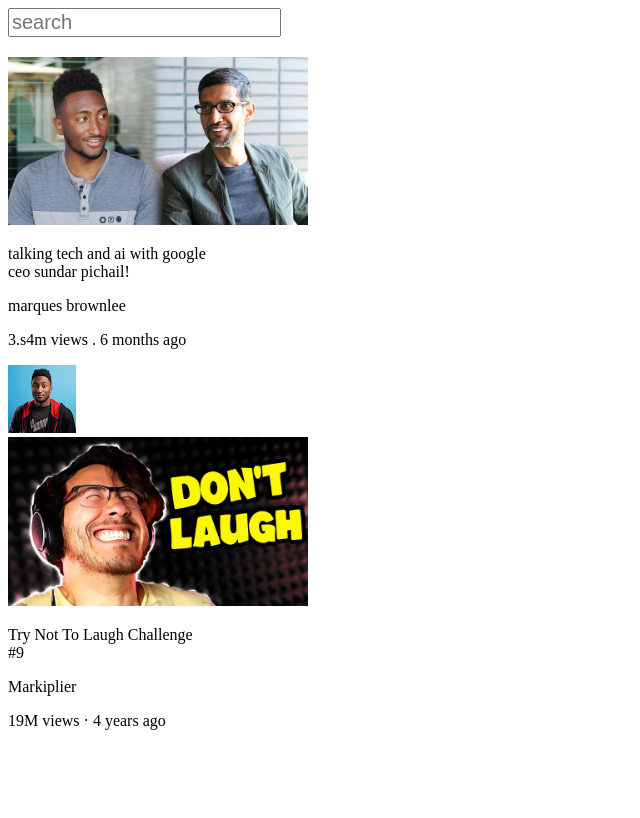
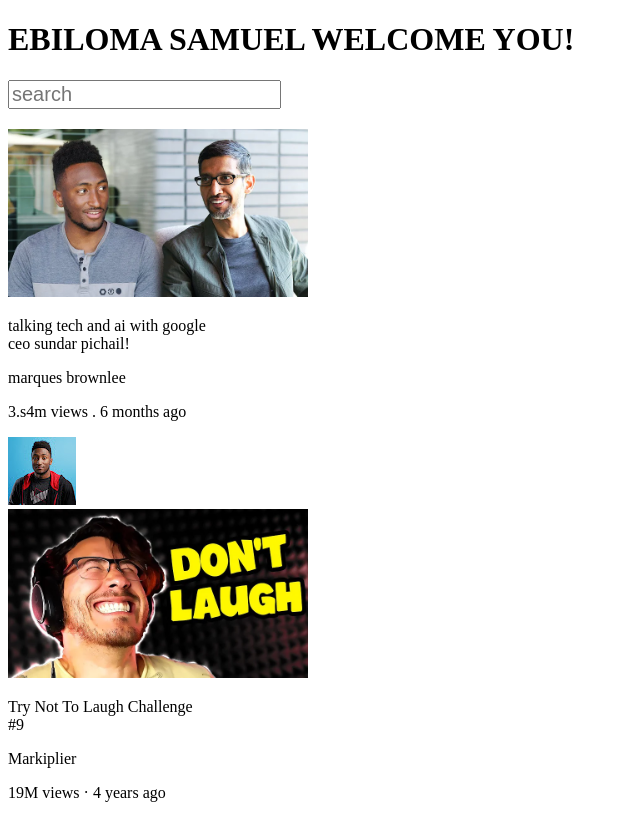
Before and after one commit to samebiloma/absuboy-website, a plain HTML site: page index.html in a window 1280 px wide. Shown: the whole page, without its empty margins (0-640 px from the left). Drawn offline with Linux system fonts and the light colour scheme.

Commit message:
Update index.html

```diff
--- a/index.html
+++ b/index.html
@@ -39,6 +39,7 @@
 
     </style>
     <body>
+        <h1>EBILOMA SAMUEL WELCOME YOU!</h1>
 
 <div class="video-preview">
     <input class="search-bar" type="textbox" placeholder="search">
```
